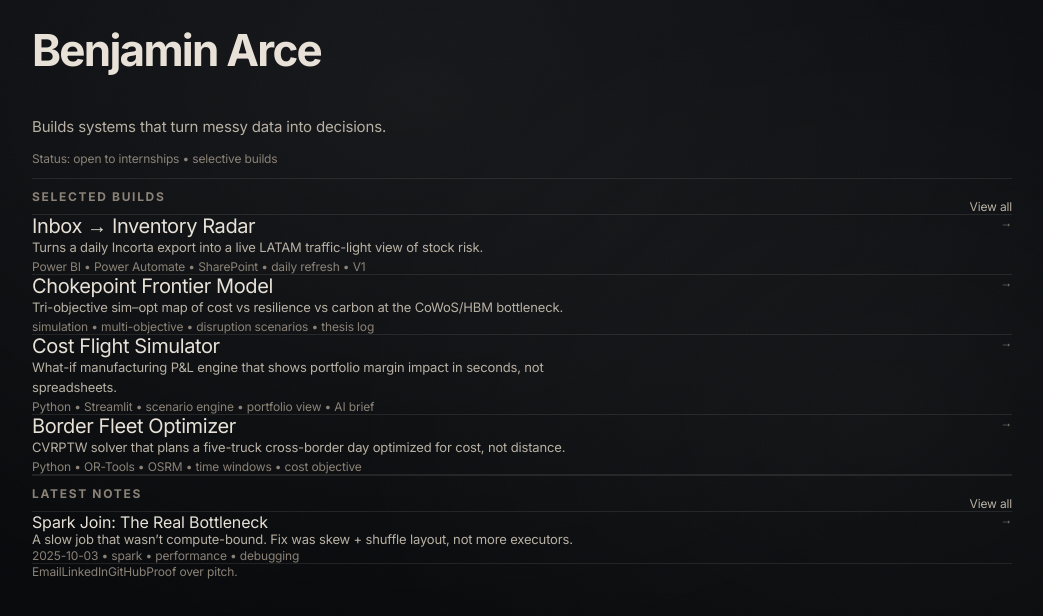
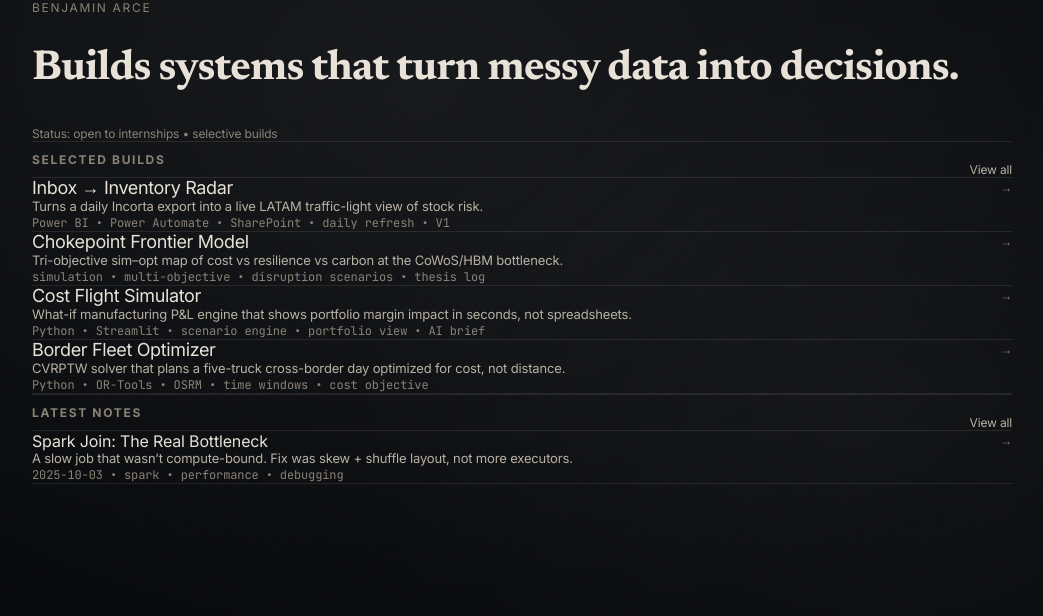
Before and after one commit to benjaminarce-cloud/arcev2-portfolio, a Next.js app: page / in a window 1280 px wide. Shown: the top 616 px of the page, without its empty margins (118-1161 px from the left). Built offline with nearby package versions, Linux system fonts and the light colour scheme.

Commit message:
Update page.tsx

```diff
--- a/src/app/page.tsx
+++ b/src/app/page.tsx
@@ -1,6 +1,5 @@
 import Link from "next/link";
 import { Shell } from "@/components/Shell";
-import { Row } from "@/components/Row";
 
 type Item = {
   slug: string;
@@ -37,7 +36,7 @@ const selected: Item[] = [
     title: "Cost Flight Simulator",
     hook: "What-if manufacturing P&L engine that shows portfolio margin impact in seconds, not spreadsheets.",
     meta: "Python • Streamlit • scenario engine • portfolio view • AI brief",
-    constraint: "Inputs are static CSV today; live feeds next.",
+    constraint: "Static CSV inputs today; live feeds next.",
   },
   {
     slug: "border-fleet-optimizer",
@@ -58,51 +57,79 @@ const notes: NoteItem[] = [
   },
 ];
 
+function Row({
+  href,
+  title,
+  hook,
+  meta,
+  kicker,
+}: {
+  href: string;
+  title: string;
+  hook: string;
+  meta: string;
+  kicker: string;
+}) {
+  return (
+    <Link
+      href={href}
+      className="group block border-b hairline py-6 md:py-7"
+    >
+      <div className="flex items-start justify-between gap-6">
+        <div className="min-w-0">
+          <div className="text-[18px] md:text-[19px] tracking-[-0.02em]">
+            {title}
+          </div>
+
+          <div className="mt-1 text-[13px] md:text-[13.5px] leading-6 text-[color:var(--muted)] max-w-[80ch]">
+            {hook}
+          </div>
+
+          <div className="mt-2 mono text-[12px] leading-5 text-[color:var(--faint)] tabular">
+            {meta}
+          </div>
+
+          <div className="mt-3 hidden text-[12px] leading-5 text-[color:var(--muted)] group-hover:block group-focus-visible:block">
+            <span className="text-[color:var(--faint)]">Constraint:</span>{" "}
+            {kicker}
+          </div>
+        </div>
+
+        <div className="shrink-0 pt-[2px] text-[12px] text-[color:var(--faint)] group-hover:text-[color:var(--accent)]">
+          →
+        </div>
+      </div>
+    </Link>
+  );
+}
+
 export default function HomePage() {
   return (
     <Shell>
       <div className="py-14 md:py-16">
-        {/* Header */}
-        <header className="pt-2">
-          <div className="flex items-baseline justify-between gap-6">
-            <h1 className="text-[44px] md:text-[56px] leading-[0.98] tracking-[-0.04em]">
-              Benjamin Arce
-            </h1>
-
-            <nav className="hidden md:flex items-center gap-5 text-[12px] text-[color:var(--muted)]">
-              <Link className="hover:text-[color:var(--text)]" href="/work">
-                Work
-              </Link>
-              <Link className="hover:text-[color:var(--text)]" href="/notes">
-                Notes
-              </Link>
-              <Link className="hover:text-[color:var(--text)]" href="/contact">
-                Contact
-              </Link>
-            </nav>
+        {/* Top */}
+        <section>
+          <div className="text-[12px] uppercase tracking-[0.14em] text-[color:var(--faint)]">
+            Benjamin Arce
           </div>
 
-          <p className="mt-6 max-w-[68ch] text-[15px] leading-7 text-[color:var(--muted)]">
+          <h1 className="mt-3 display text-[42px] md:text-[56px] leading-[0.98] tracking-[-0.05em]">
             Builds systems that turn messy data into decisions.
-          </p>
+          </h1>
 
-          <p className="mt-2 text-[12px] text-[color:var(--faint)] tabular">
-            Status: open to internships • selective builds
-          </p>
-        </header>
+          <div className="mt-5 text-[12px] text-[color:var(--faint)]">
+            Status: open to internships <span className="mx-2">•</span> selective builds
+          </div>
+        </section>
 
         <div className="my-10 border-t hairline" />
 
-        {/* Selected */}
-        <section aria-labelledby="selected-builds">
-          <div className="flex items-end justify-between gap-6">
-            <h2
-              id="selected-builds"
-              className="text-[12px] uppercase tracking-[0.14em] text-[color:var(--faint)]"
-            >
+        {/* Selected Builds */}
+        <section>
+          <div className="flex items-end justify-between">
+            <h2 className="text-[12px] uppercase tracking-[0.14em] text-[color:var(--faint)]">
               Selected Builds
             </h2>
-
             <Link
               href="/work"
               className="text-[12px] text-[color:var(--muted)] hover:text-[color:var(--text)]"
@@ -127,16 +154,12 @@ export default function HomePage() {
 
         <div className="my-10 border-t hairline" />
 
-        {/* Notes */}
-        <section aria-labelledby="latest-notes">
-          <div className="flex items-end justify-between gap-6">
-            <h2
-              id="latest-notes"
-              className="text-[12px] uppercase tracking-[0.14em] text-[color:var(--faint)]"
-            >
+        {/* Latest Notes */}
+        <section>
+          <div className="flex items-end justify-between">
+            <h2 className="text-[12px] uppercase tracking-[0.14em] text-[color:var(--faint)]">
               Latest Notes
             </h2>
-
             <Link
               href="/notes"
               className="text-[12px] text-[color:var(--muted)] hover:text-[color:var(--text)]"
@@ -157,15 +180,15 @@ export default function HomePage() {
                     <div className="text-[16px] tracking-[-0.01em]">
                       {n.title}
                     </div>
-                    <div className="mt-2 text-[13px] leading-6 text-[color:var(--muted)] max-w-[72ch]">
+                    <div className="mt-2 text-[13px] leading-6 text-[color:var(--muted)] max-w-[80ch]">
                       {n.summary}
                     </div>
-                    <div className="mt-2 font-mono text-[12px] text-[color:var(--faint)] tabular">
+                    <div className="mt-2 mono text-[12px] text-[color:var(--faint)] tabular">
                       {n.meta}
                     </div>
                   </div>
 
-                  <div className="shrink-0 text-[12px] text-[color:var(--faint)] group-hover:text-[color:var(--accent)]">
+                  <div className="shrink-0 pt-[2px] text-[12px] text-[color:var(--faint)] group-hover:text-[color:var(--accent)]">
                     →
                   </div>
                 </div>
@@ -173,32 +196,6 @@ export default function HomePage() {
             ))}
           </div>
         </section>
-
-        {/* Footer micro-links */}
-        <footer className="mt-12 text-[12px] text-[color:var(--faint)]">
-          <div className="flex flex-wrap gap-x-4 gap-y-2">
-            <a className="hover:text-[color:var(--text)]" href="mailto:arceb3013@gmail.com">
-              Email
-            </a>
-            <a
-              className="hover:text-[color:var(--text)]"
-              href="https://www.linkedin.com/in/arcebenjamin/"
-              target="_blank"
-              rel="noreferrer"
-            >
-              LinkedIn
-            </a>
-            <a
-              className="hover:text-[color:var(--text)]"
-              href="https://github.com/benjaminarce-cloud"
-              target="_blank"
-              rel="noreferrer"
-            >
-              GitHub
-            </a>
-            <span>Proof over pitch.</span>
-          </div>
-        </footer>
       </div>
     </Shell>
   );
```
